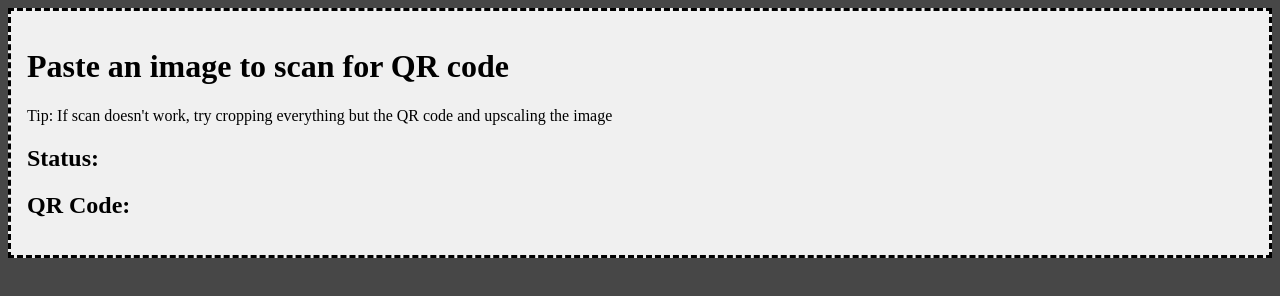
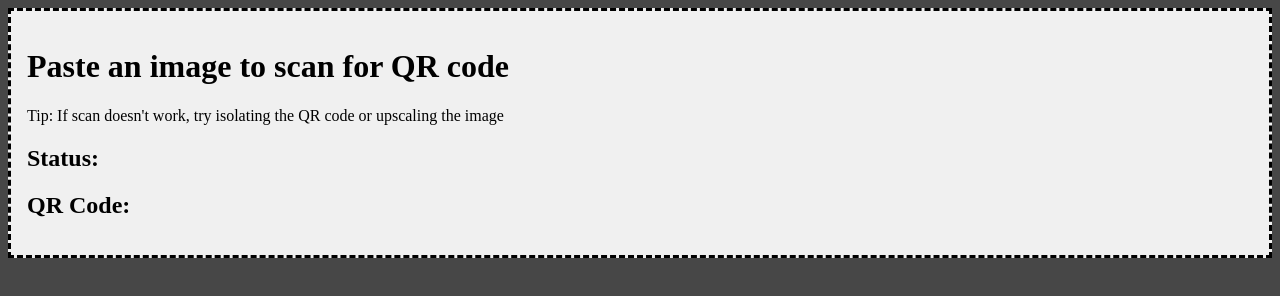
Before and after one commit to slooi/QRCodeReader, a plain HTML site: page index.html in a window 1280 px wide. Drawn offline with Linux system fonts and the light colour scheme.

Commit message:
Change tip text

```diff
--- a/index.html
+++ b/index.html
@@ -27,7 +27,7 @@
     <body>
         <div id="instructions">
             <h1>Paste an image to scan for QR code</h1>
-            <p>Tip: If scan doesn't work, try cropping everything but the QR code and upscaling the image</p>
+            <p>Tip: If scan doesn't work, try isolating the QR code or upscaling the image</p>
             <h2>Status:<br/><span id="status"></span></h2>
             <h2>QR Code:<br/><span id="qrcode"></span></h2>
         </div>
```
